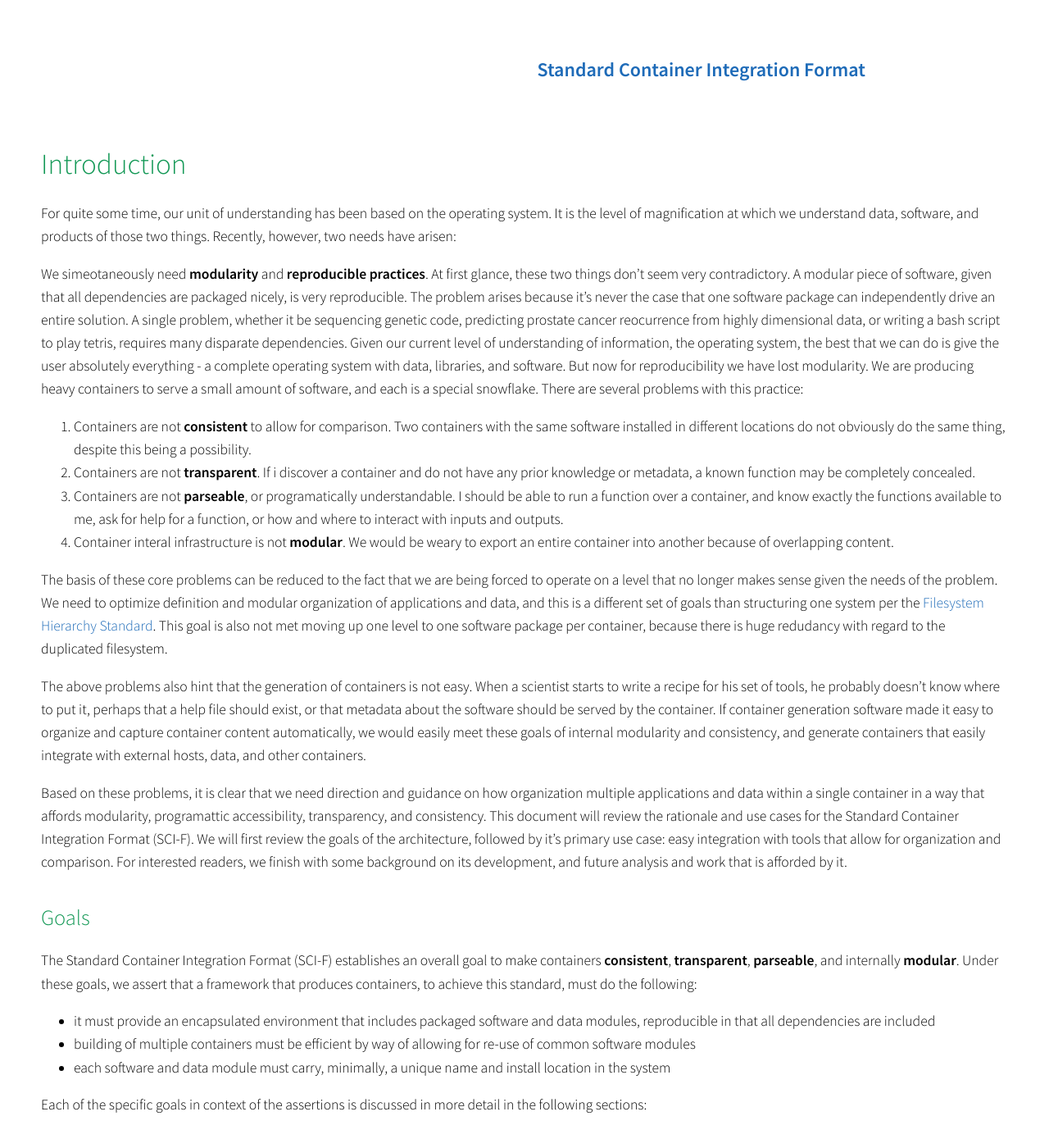
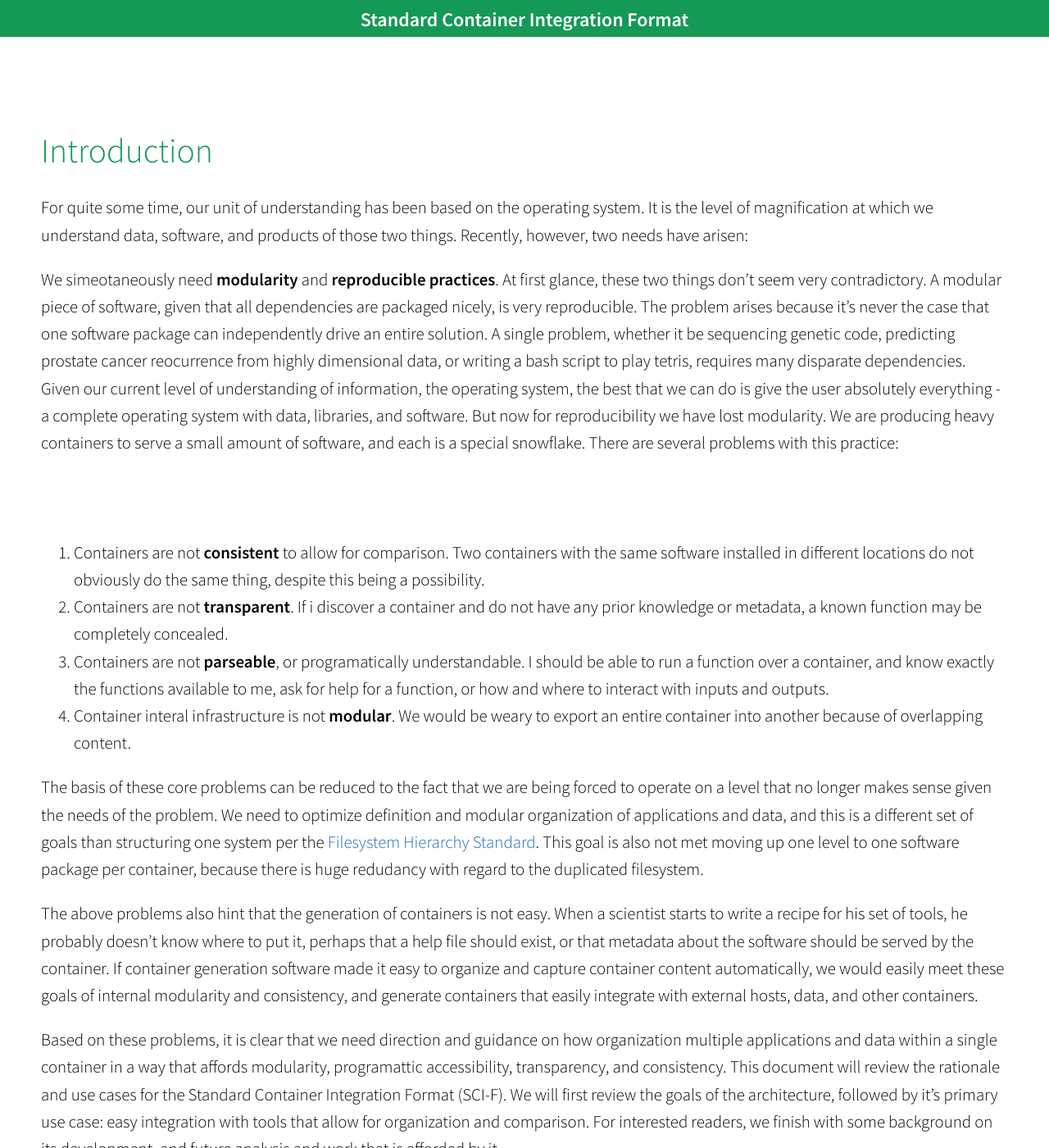
Before and after one commit to pimpim/SCI-F, a Jekyll site: the page built from index.md, in a window 1280 px wide and 1400 px high. Shown: the whole window at 82% size. Built offline with Jekyll 4.4.1, drawn with Linux system fonts in a browser that asks for light colours.

Commit message:
making it pretty

```diff
--- a/css/cftw.css
+++ b/css/cftw.css
@@ -76,12 +76,18 @@ a:hover { text-decoration: underline; }
 @media screen and (max-width: 42em) { .btn { display: block; width: 100%; padding: 0.75rem; font-size: 0.9rem; }
   .btn + .btn { margin-top: 1rem; margin-left: 0; } }
 
-.page-header { color: #159957; text-align: right; }
-@media screen and (min-width: 64em) { .page-header { padding: 1rem 14rem } }
-@media screen and (min-width: 42em) and (max-width: 64em) { .page-header { padding: 3rem 4rem; } }
-@media screen and (max-width: 42em) { .page-header { padding: 1rem 1rem; } }
 
-.project-name { margin-top: 50px; margin-bottom: 0.1rem; color:#1e6bb8}
+.page-header {
+    background-color: #159957;
+    text-align: center;
+    overflow: hidden;
+    color: #fff;
+    position: fixed; /* Set the navbar to fixed position */
+    top: 0; /* Position the navbar at the top of the page */
+    width: 100%; /* Full width */
+}
+
+.project-name { margin-top: 5px; margin-bottom: 0.1rem; color:#fff}
 @media screen and (min-width: 64em) { .project-name { font-size: 1.5rem; } }
 @media screen and (min-width: 42em) and (max-width: 64em) { .project-name { font-size: 1.5rem; } }
 @media screen and (max-width: 42em) { .project-name { font-size: 1.5rem; } }
@@ -92,9 +98,9 @@ a:hover { text-decoration: underline; }
 @media screen and (max-width: 42em) { .project-tagline { font-size: 1rem; } }
 
 .main-content { word-wrap: break-word; }
-.main-content :first-child { margin-top: 0; }
-@media screen and (min-width: 64em) { .main-content { max-width: 80rem; padding: 50px; margin: 0 auto; font-size: 1.1rem; } }
-@media screen and (min-width: 42em) and (max-width: 64em) { .main-content { padding: 2rem 4rem; font-size: 1.1rem; } }
+.main-content :first-child { margin-top: 100px; }
+@media screen and (min-width: 64em) { .main-content { max-width: 80rem; padding: 50px; margin: 0 auto; font-size: 1.3rem; } }
+@media screen and (min-width: 42em) and (max-width: 64em) { .main-content { padding: 2rem 4rem; font-size: 1.3rem; } }
 @media screen and (max-width: 42em) { .main-content { padding: 2rem 1rem; font-size: 1rem; } }
 .main-content img { max-width: 100%; }
 .main-content h1, .main-content h2, .main-content h3, .main-content h4, .main-content h5, .main-content h6 { margin-top: 2rem; margin-bottom: 1rem; font-weight: normal; color: #159957; }
```
